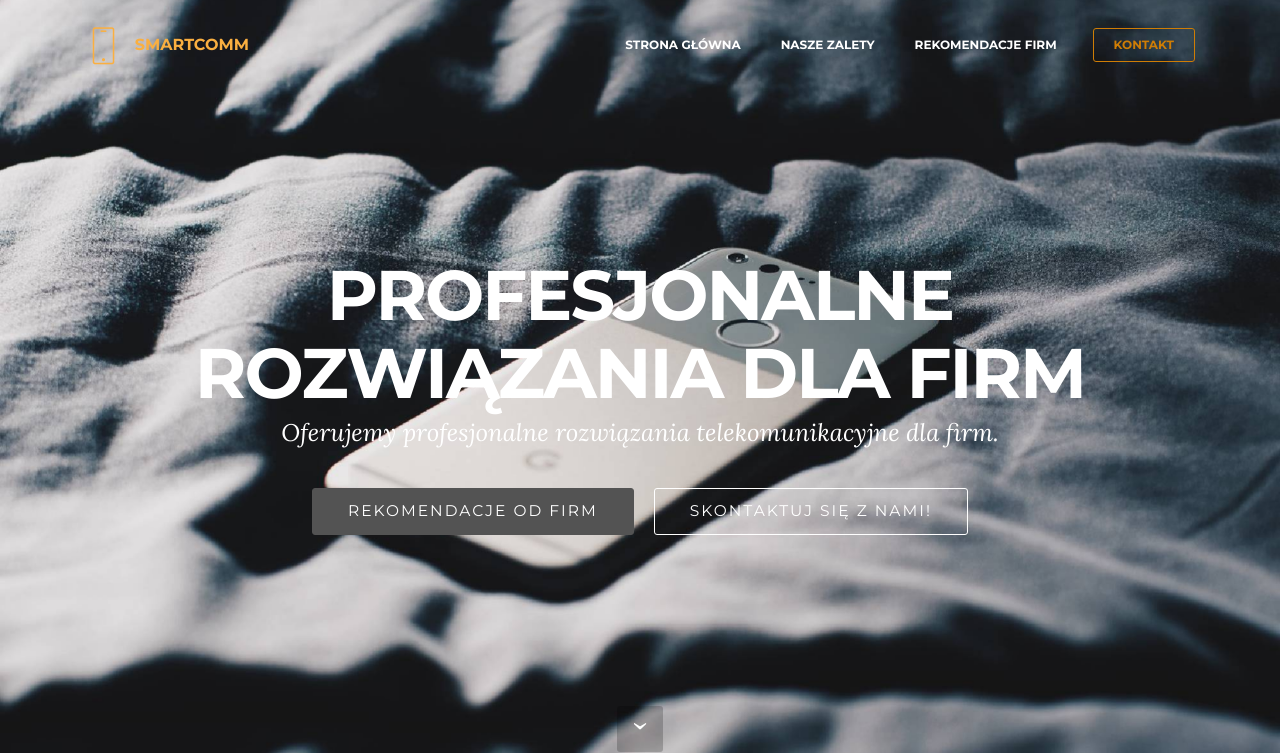
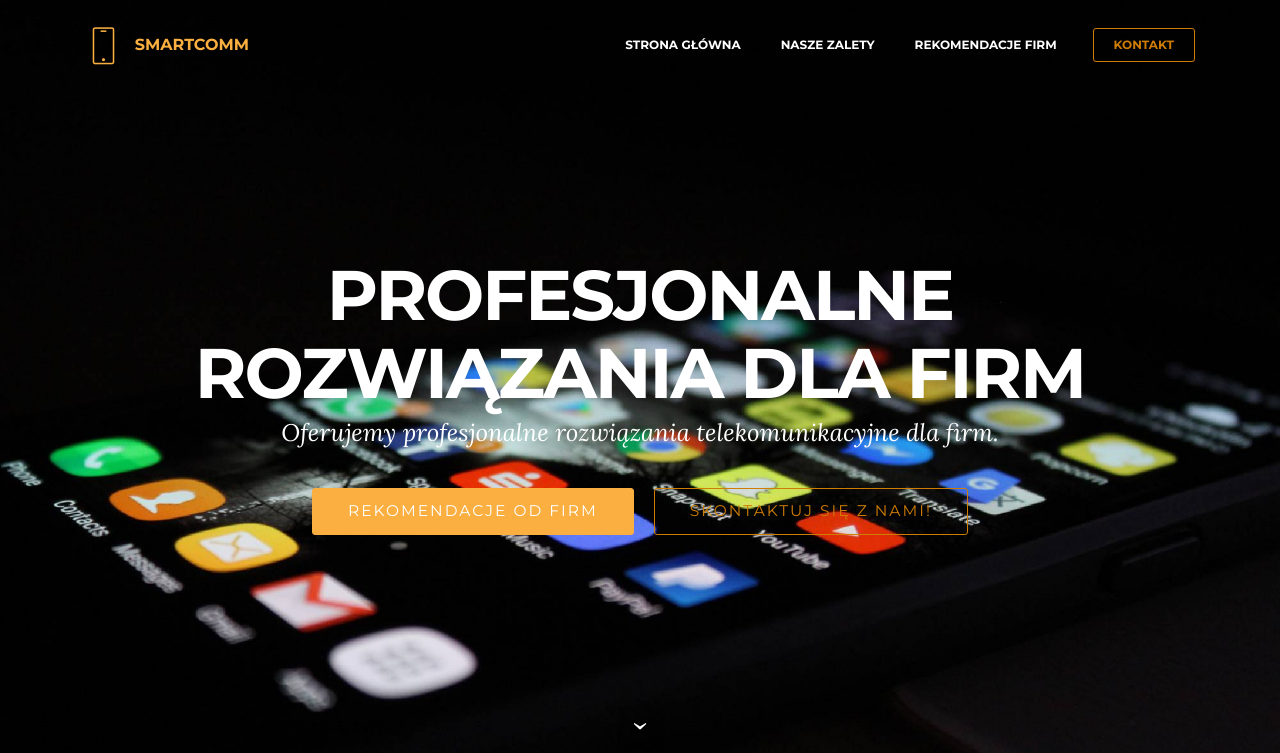
Before and after one commit to ydashiak/smartcomm, a plain HTML site: page index.html in a window 1280 px wide. Shown: the top 753 px of the page. Drawn offline with Linux system fonts and the light colour scheme; files whose address does not match are found by name.

Commit message:
create github pages

```diff
--- a/assets/images/hashes.json
+++ b/assets/images/hashes.json
@@ -1 +1 @@
-{"WqOszE6gFyqUvNC4D8oMRw==":"mbr-2000x1333.jpg","UtJMOOiYfK1rgXOKLdfVvA==":"mbr-2000x1325.jpg","DReT/uZYkQftCf4Isojr6Q==":"mbr-2000x1334.jpg","8YdMY2l0r1/JiB3fLILikg==":"mbr-1-2000x1333.jpg","OAPbL+Xc0bME8Qd9ih1MsA==":"mbr-2000x1347.jpg","otw0squOMc9LYHY5ALLIiw==":"mbr-2000x1329.jpg"}
+{"WqOszE6gFyqUvNC4D8oMRw==":"mbr-2000x1333.jpg","UtJMOOiYfK1rgXOKLdfVvA==":"mbr-2000x1325.jpg","DReT/uZYkQftCf4Isojr6Q==":"mbr-2000x1334.jpg","8YdMY2l0r1/JiB3fLILikg==":"mbr-1-2000x1333.jpg","OAPbL+Xc0bME8Qd9ih1MsA==":"mbr-2000x1347.jpg","otw0squOMc9LYHY5ALLIiw==":"mbr-2000x1329.jpg","737f/4zKfD88DzdvVws8+Q==":"mbr-2-2000x1333.jpg"}
--- a/index.html
+++ b/index.html
@@ -59,7 +59,7 @@
 
 </section>
 
-<section class="engine"><a rel="external" href="https://mobirise.com">mobirise.com</a></section><section class="mbr-section mbr-section-hero mbr-section-full mbr-parallax-background mbr-section-with-arrow mbr-after-navbar" id="header1-a" style="background-image: url(assets/images/mbr-2000x1329.jpg);">
+<section class="engine"><a rel="external" href="https://mobirise.com">Mobirise Website Builder</a></section><section class="mbr-section mbr-section-hero mbr-section-full mbr-parallax-background mbr-section-with-arrow mbr-after-navbar" id="header1-a" style="background-image: url(assets/images/mbr-2-2000x1333.jpg);">
 
 
 
@@ -71,7 +71,7 @@
 
                     <h1 class="mbr-section-title display-1">PROFESJONALNE ROZWIĄZANIA DLA FIRM</h1>
                     <p class="mbr-section-lead lead">Oferujemy profesjonalne rozwiązania telekomunikacyjne dla firm.</p>
-                    <div class="mbr-section-btn"><a class="btn btn-lg btn-black" href="https://mobirise.com">REKOMENDACJE OD FIRM</a> <a class="btn btn-lg btn-white btn-white-outline" href="https://mobirise.com">SKONTAKTUJ SIĘ Z NAMI!<br></a></div>
+                    <div class="mbr-section-btn"><a class="btn btn-lg btn-primary" href="https://mobirise.com">REKOMENDACJE OD FIRM</a> <a class="btn btn-lg btn-primary-outline btn-primary" href="https://mobirise.com">SKONTAKTUJ SIĘ Z NAMI!<br></a></div>
                 </div>
             </div>
         </div>
@@ -143,7 +143,7 @@
     </div>
 </section>
 
-<section class="mbr-section mbr-parallax-background" id="testimonials3-5" style="background-image: url(assets/images/mbr-2000x1334.jpg); padding-top: 120px; padding-bottom: 120px;">
+<section class="mbr-section mbr-parallax-background" id="testimonials3-5" style="background-image: url(assets/images/mbr-2000x1325.jpg); padding-top: 120px; padding-bottom: 120px;">
 
     <div class="mbr-overlay" style="opacity: 0.5; background-color: rgb(34, 34, 34);">
     </div>
@@ -229,7 +229,7 @@
 
                     <form action="https://mobirise.com/" method="post" data-form-title="SKONTAKUJ SIĘ Z NAMI">
 
-                        <input type="hidden" value="VklO1kp/XD08XQ8NebxXZEF6/GSdUHRfNUTxTj6Ohl2I4K2p3QjR3aBeyIAYZkFOHfzLIhfo5weQNODpKssu4YZ3mMatmHHKa2mnYvaU4I9bN8ylJXa2bp9bn/Oxg0qs" data-form-email="true">
+                        <input type="hidden" value="VC0+5D5xHDnbHjaFRpBL79rumrhrE4mTH29WfylGiMg2goWwGtXdcRyKgvxzJ17U5I0apF5gCrI4CSIGnzqGm4jnsflIHyK4WJzT7I0rX3Gx98q9l3BhjUvAbiTKRpCX" data-form-email="true">
 
                         <div class="row row-sm-offset">
 
@@ -275,7 +275,7 @@
     <div class="container">
         <div class="row">
             <div class="mbr-footer-content col-xs-12 col-md-3">
-                <p><strong>Adres</strong><br>Drawska 16e/32<br>02-202 Warszawa<br><br><br><font color="#7c7c7c" face="Montserrat, sans-serif" size="3"><span style="letter-spacing: -1px; line-height: 20px;"><strong>Kontakt</strong></span></font><br>
+                <p><strong>Adres</strong><br>Drawska 16e/32<br>02-202 Warszawa<br><br><br><font color="#7c7c7c" face="Montserrat, sans-serif" size="3"><span style="letter-spacing: -1px; line-height: 20px;"><strong>Kontakt</strong></span></font><br><br>
 Email: smartcomm@smartcomm.pl<br>Tel: +48 501 502 503<br></p>
             </div>
             <div class="mbr-footer-content col-xs-12 col-md-3"><strong>Linki</strong><ul><li>Strona Główna</li><li>Nasze Zalety</li><li>Rekomendacje Firm</li><li>Kontakt</li><li>Polityka Cookies</li></ul></div>
```
Also changed, not shown: assets/images/mbr-2-2000x1333.jpg (added), assets/images/mbr-2000x1325.jpg (added), 1 other file.
